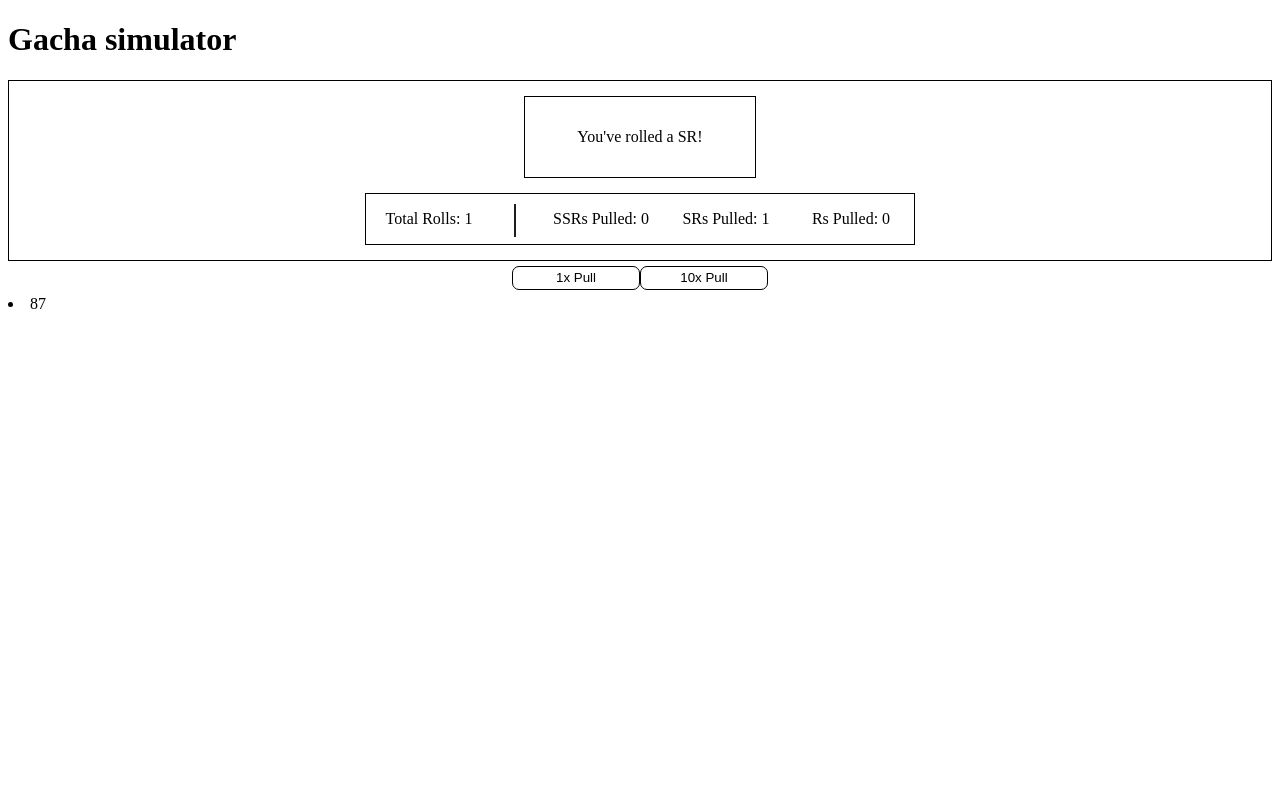
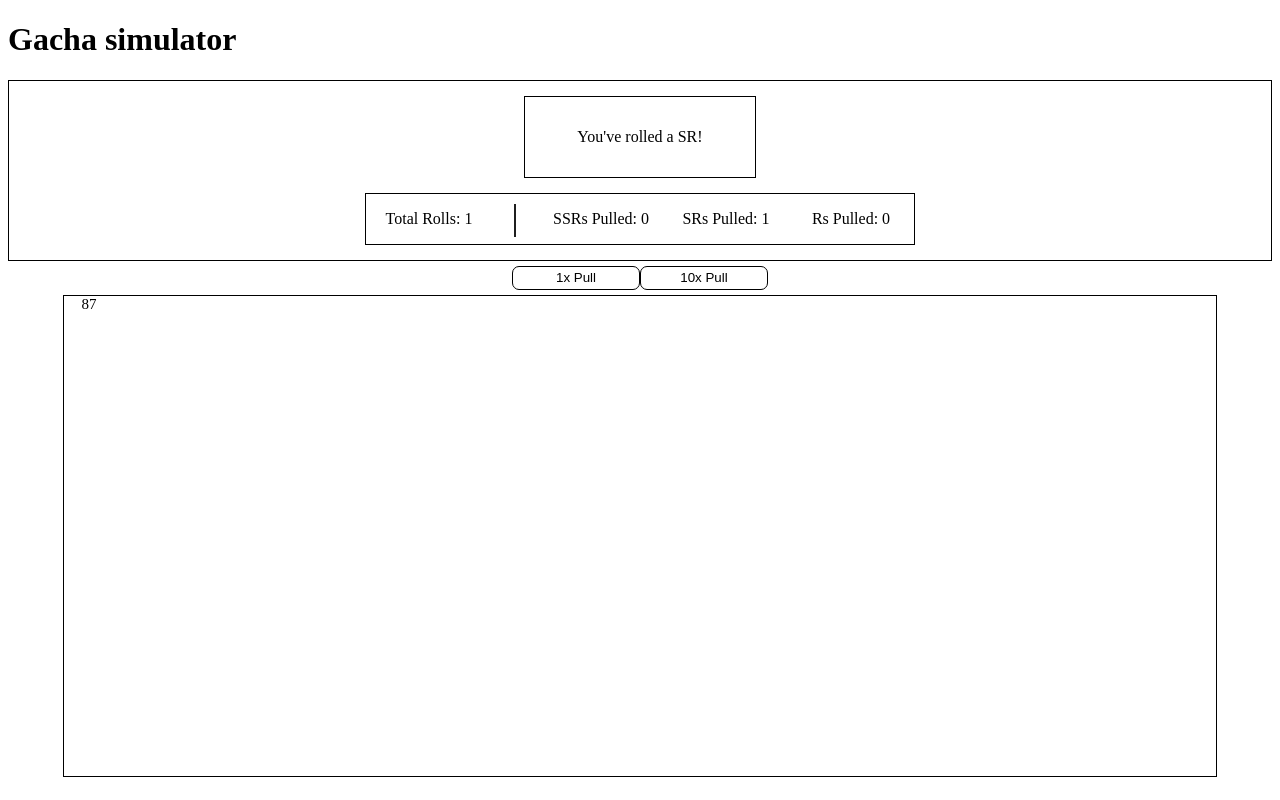
Before and after one commit to RvnVentra/Gacha-Simulator, a React (Create React App) app: page / in a window 1280 px wide. Both pictures are taken after a click on the button "1x Pull". Built offline with nearby package versions, Linux system fonts and the light colour scheme.

Commit message:
Initial CSS for Results

```diff
--- a/src/components/Content/Gacha/Gacha.js
+++ b/src/components/Content/Gacha/Gacha.js
@@ -88,7 +88,6 @@ export default function Gacha() {
         setTotalRolls(totalRolls + 1);
 
         if(_ssrPool.includes(r)) {
-            alert("You've rolled an SSR!");
             setTotalCategorizedRolls({
                 ...totalCategorizedRolls,
                 totalSSR: totalCategorizedRolls.totalSSR + 1,
@@ -125,7 +124,6 @@ export default function Gacha() {
             r.push(numberGenerator(GACHA_POOL_SIZE));
 
             if(_ssrPool.includes(r[i])) {
-                alert("You've rolled an SSR!");
                 _totalCategorizedRolls.totalSSR = _totalCategorizedRolls.totalSSR + 1;
                 rollResults.push("SSR");
             } else if (_srPool.includes(r[i])) {
@@ -178,7 +176,6 @@ export default function Gacha() {
 
             setRoll(r);
             if(_ssrPool.includes(r)) {
-                alert("You've rolled an SSR!");
                 setOutcome("You've rolled a SSR!");
             } else if (_srPool.includes(r)) {
                 setOutcome("You've rolled a SR!");
--- a/src/components/Content/Gacha/GachaResults/gachaResults.js
+++ b/src/components/Content/Gacha/GachaResults/gachaResults.js
@@ -1,15 +1,36 @@
+import styled from "styled-components";
+
 export default function Gacha_Results(props) {
     const { gachaResults } = props;
 
     const displayResults = gachaResults.map((result, index) => {
         return (
-            <li key={index}>{result}</li>
+            <Results key={index}>{result}</Results>
         );
     });
 
     return (
-        <div>
+        <ResultsContainer>
             {displayResults}
-        </div>
+        </ResultsContainer>
     );
 };
+
+const ResultsContainer = styled.div`
+    display: flex;
+    flex-direction: column;
+    flex-wrap: wrap;
+    align-items: first baseline;
+    border: 1px solid black;
+    margin: 0 auto;
+    width: 90vw;
+    height: 60vh;
+    font-size: 15px;
+`;
+
+const Results = styled.li`
+    list-style: none;
+    width: 50px;
+    padding: 0.3px 0px;
+    text-align: center;
+`;
```
